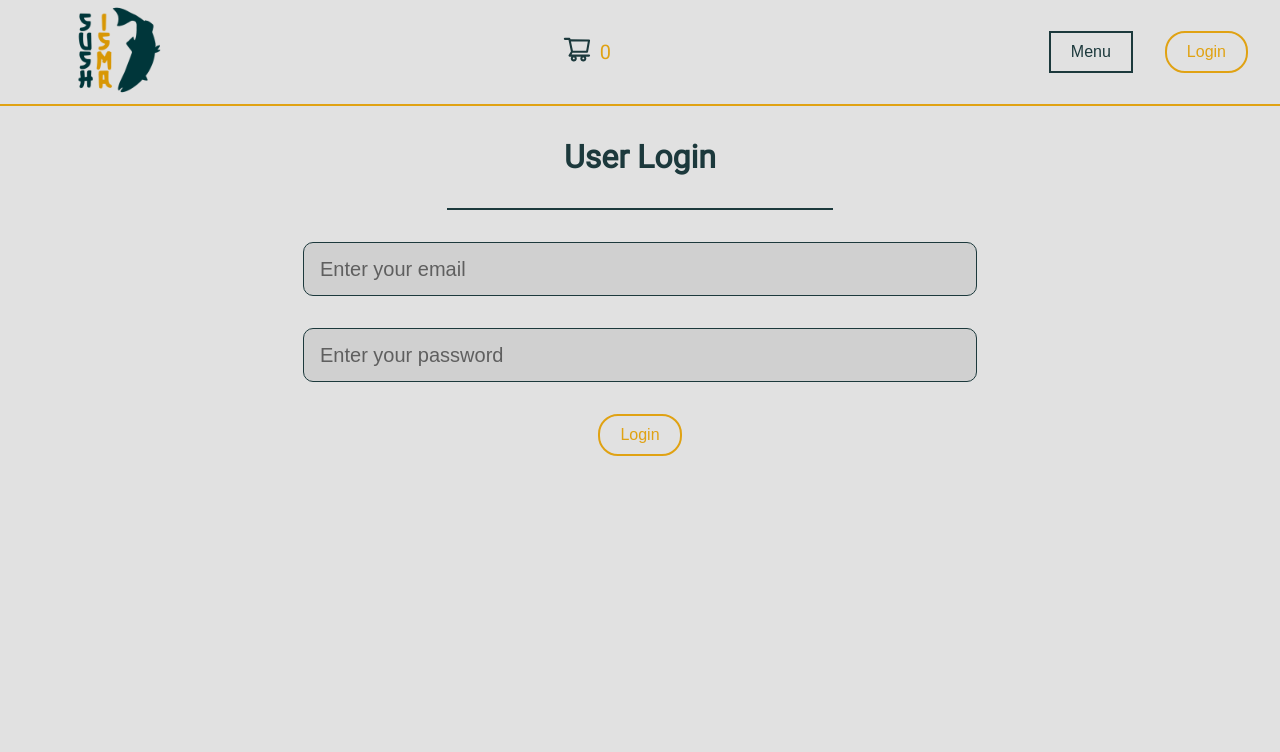
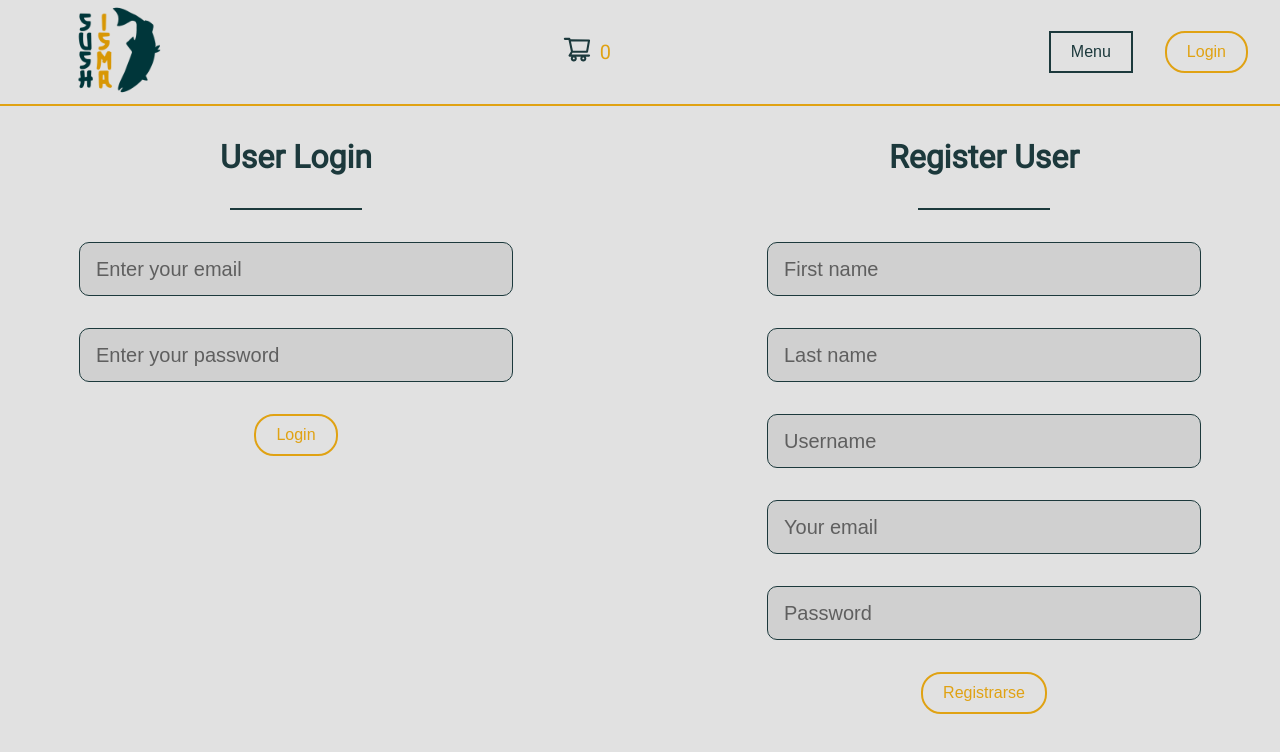
Before and after one commit to amsiceza/TBridge-Sushisma, a React (Vite) app: page /login in a window 1280 px wide. Shown: the top 752 px of the page. Built offline with nearby package versions, Linux system fonts and the light colour scheme.

Commit message:
Add register

```diff
--- a/src/Pages/Login/Login.jsx
+++ b/src/Pages/Login/Login.jsx
@@ -2,6 +2,10 @@ import React, { useState, useContext } from "react";
 import { UserContext } from "../../context/UserContext/UserState";
 import Header from "../../components/Header/Header";
 import { Link,useNavigate } from "react-router-dom";
+import Register from "../../components/Register/Register";
+
+import "./Login.scss"
+
 
 const Login = () => {
   const [email, setEmail] = useState("");
@@ -26,11 +30,12 @@ const navigate = useNavigate()
   return (
     <div>
       <Header />
+    <div className="mega-main">
+      <div >
         <div className="header-title">
           <h1 className="title-addp">User Login </h1>
           <hr />
         </div>
-
         <form onSubmit={handleSubmit}>
             <input
               type="email"
@@ -51,6 +56,15 @@ const navigate = useNavigate()
           <button className="submit-add-procut" type="submit">Login</button>
         </form>
         </div>
+        <div className="register-main">
+        <div className="header-title">
+          <h1 className="title-addp">Register User </h1>
+          <hr />
+        </div>
+          <Register/>
+        </div>
+    </div>
+    </div>
   );
 };
 
--- /dev/null
+++ b/src/Pages/Login/Login.scss
@@ -0,0 +1,11 @@
+@import "../../colors.scss";
+
+.mega-main{
+    display: flex;
+    justify-content: space-around;
+    gap: 6rem;
+}
+
+input{
+    width: 400px !important;
+}
--- a/src/components/Register/Register.jsx
+++ b/src/components/Register/Register.jsx
@@ -0,0 +1,102 @@
+import React, { useState } from 'react';
+import axios from 'axios';
+import { useNavigate } from 'react-router-dom';
+import "./Register.scss"
+
+
+const Register = () => {
+  const [formData, setFormData] = useState({
+    first_name: '',
+    last_name: '',
+    username: '',
+    email: '',
+    password: '',
+  });
+
+  const { first_name, last_name, username, email, password } = formData;
+
+  const onChange = (e) =>
+    setFormData({ ...formData, [e.target.name]: e.target.value });
+
+  const onSubmit = async (e) => {
+    e.preventDefault();
+
+    try {
+      const config = {
+        headers: {
+          'Content-Type': 'application/json',
+        },
+      };
+
+      const body = JSON.stringify({ name, email, password });
+
+      const response = await axios.post(
+        'http://localhost:300/users/create',
+        body,
+        config
+      );
+
+      console.log('Usuario registrado exitosamente', response.data);
+      navigate('/login'); // Redirigir a la página de login
+    } catch (err) {
+      console.error('Error al registrar el usuario', err.response.data);
+    }
+  };
+
+  const navigate = useNavigate(); // Obtener la función navigate
+
+  return (
+
+      <form className='register-main' onSubmit={(e) => onSubmit(e)}>
+        <div>
+          <input
+            type="text"
+            name="first_name"
+            value={first_name}
+            onChange={(e) => onChange(e)}
+            placeholder="First name"
+          />
+        </div>
+        <div>
+          <input
+            type="text"
+            name="last_name"
+            value={last_name}
+            onChange={(e) => onChange(e)}
+            placeholder="Last name"
+          />
+        </div>
+        <div>
+          <input
+            type="text"
+            name="username"
+            value={username}
+            onChange={(e) => onChange(e)}
+            placeholder="Username"
+          />
+        </div>
+        <div>
+          <input
+            type="text"
+            name="email"
+            value={email}
+            onChange={(e) => onChange(e)}
+            placeholder="Your email"
+          />
+        </div>
+        <div>
+          <input
+            type="password"
+            name="password"
+            value={password}
+            onChange={(e) => onChange(e)}
+            placeholder="Password"
+          />
+        </div>
+        <button className="submit-add-procut" type="submit">Registrarse</button>
+      </form>
+
+  );
+};
+
+export default Register;
--- a/src/components/Register/Register.scss
+++ b/src/components/Register/Register.scss
@@ -0,0 +1,7 @@
+@import "../../colors.scss";
+
+.register-main{
+    display: flex;
+    flex-direction: column;
+    justify-content: center;
+}
--- a/src/context/UserContext/UserState.jsx
+++ b/src/context/UserContext/UserState.jsx
@@ -68,17 +68,6 @@ const initialState = {
         }
       };
 
-      const addProduct = async (product) => {
-        try {
-          const res = await axios.post("http://localhost:3000/products/create", product);
-          dispatch({
-            type: "ADD_TASK",
-            payload: res.data.products,
-          });
-        } catch (error) {
-          console.error(error);
-        }
-      };
 
 
     // Resto del código...
```
Lines whose indentation alone changed are shown as unchanged.
